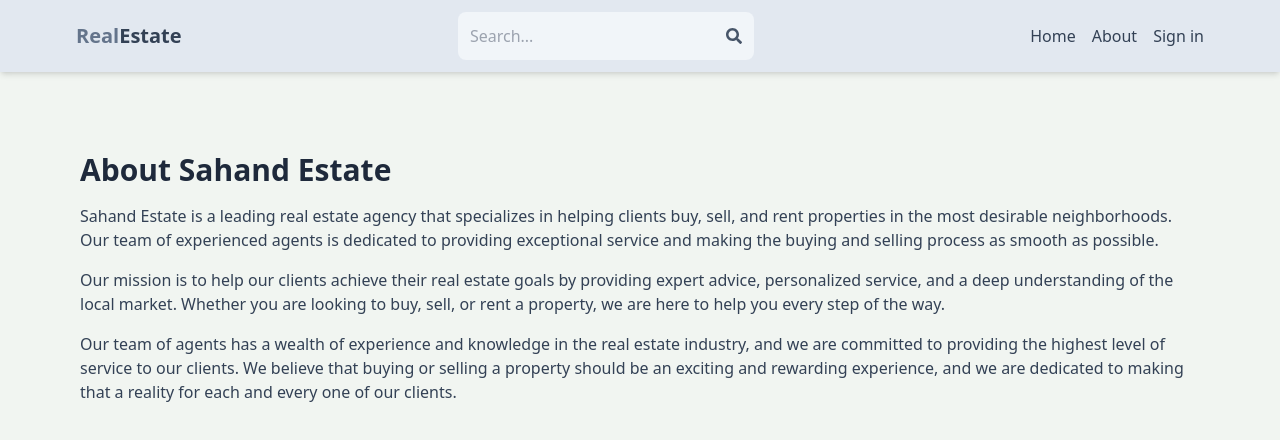
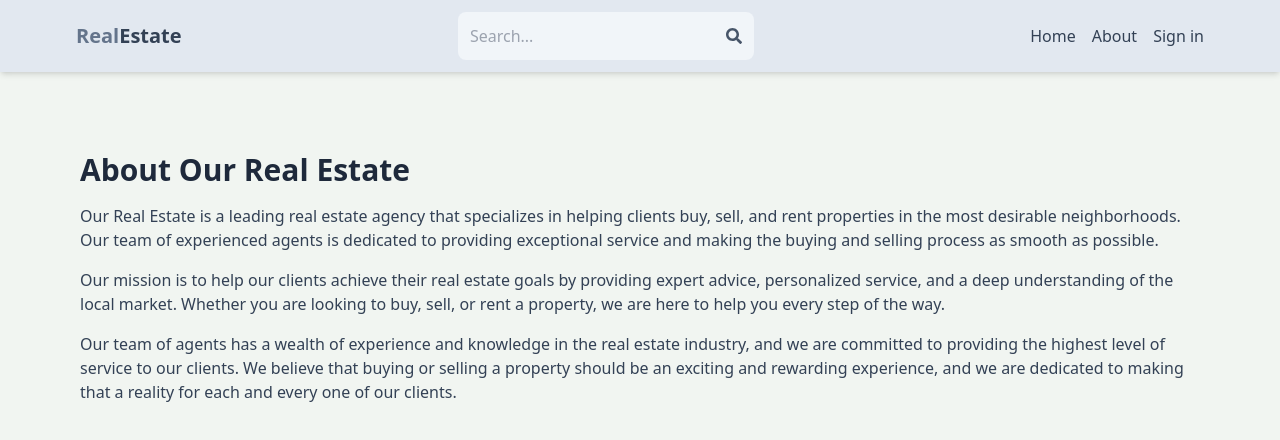
Before and after one commit to RahulGurjar07/mern-real-estate, a React (Vite) app in the folder cleint/: page /about in a window 1280 px wide. Shown: the top 440 px of the page. Built offline with nearby package versions, Linux system fonts and the light colour scheme; no server answers.

Commit message:
some minor changes

```diff
--- a/cleint/src/pages/About.jsx
+++ b/cleint/src/pages/About.jsx
@@ -3,8 +3,8 @@
 function About() {
   return (
     <div className='py-20 px-4 max-w-6xl mx-auto'>
-    <h1 className='text-3xl font-bold mb-4 text-slate-800'>About Sahand Estate</h1>
-    <p className='mb-4 text-slate-700'>Sahand Estate is a leading real estate agency that specializes in helping clients buy, sell, and rent properties in the most desirable neighborhoods. Our team of experienced agents is dedicated to providing exceptional service and making the buying and selling process as smooth as possible.</p>
+    <h1 className='text-3xl font-bold mb-4 text-slate-800'>About Our Real Estate</h1>
+    <p className='mb-4 text-slate-700'>Our Real Estate is a leading real estate agency that specializes in helping clients buy, sell, and rent properties in the most desirable neighborhoods. Our team of experienced agents is dedicated to providing exceptional service and making the buying and selling process as smooth as possible.</p>
     <p className='mb-4 text-slate-700'>
     Our mission is to help our clients achieve their real estate goals by providing expert advice, personalized service, and a deep understanding of the local market. Whether you are looking to buy, sell, or rent a property, we are here to help you every step of the way.
     </p>
--- a/cleint/src/pages/Home.jsx
+++ b/cleint/src/pages/Home.jsx
@@ -40,7 +40,7 @@
         const data = await res.json();
         setSaleListings(data);
       } catch (error) {
-        log(error);
+        console.log(error);
       }
     };
     fetchOfferListings();
```
Also changed, not shown: 1 other file (tests, documents, lock files or other folders).
